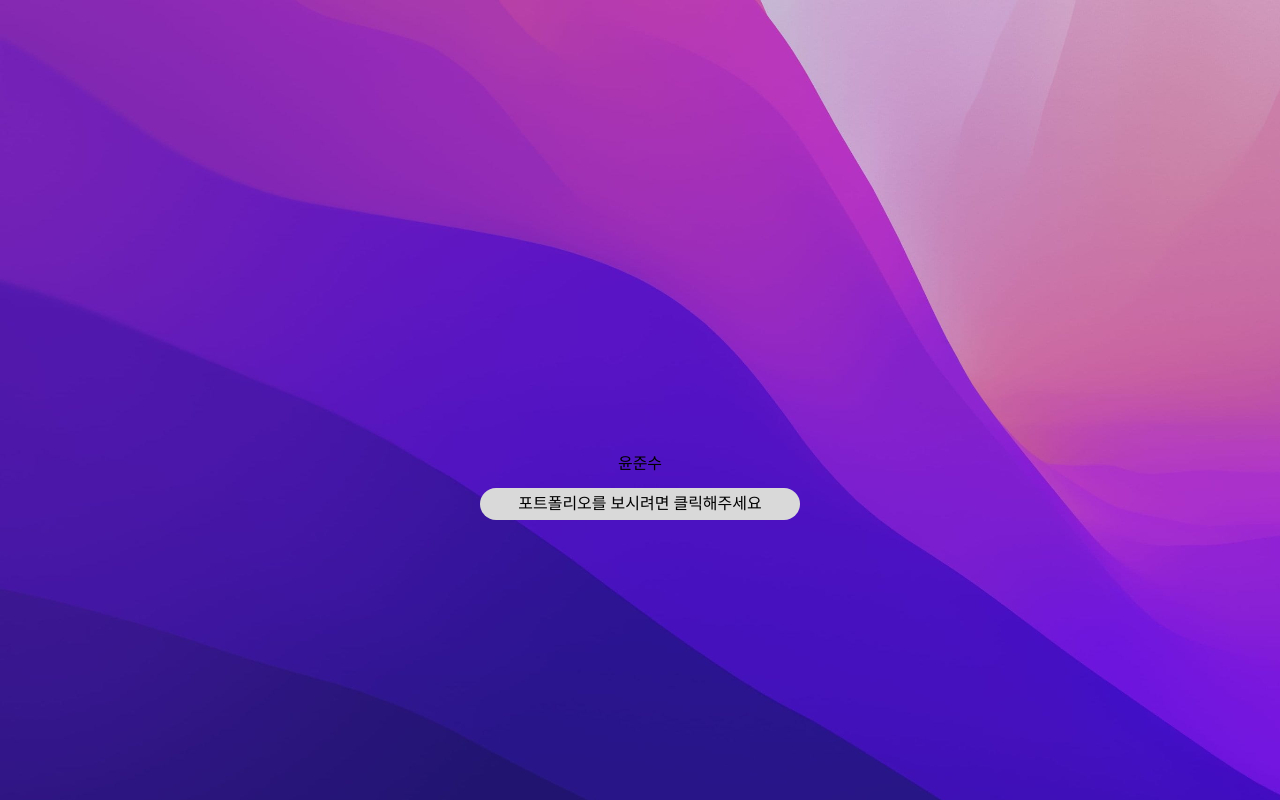
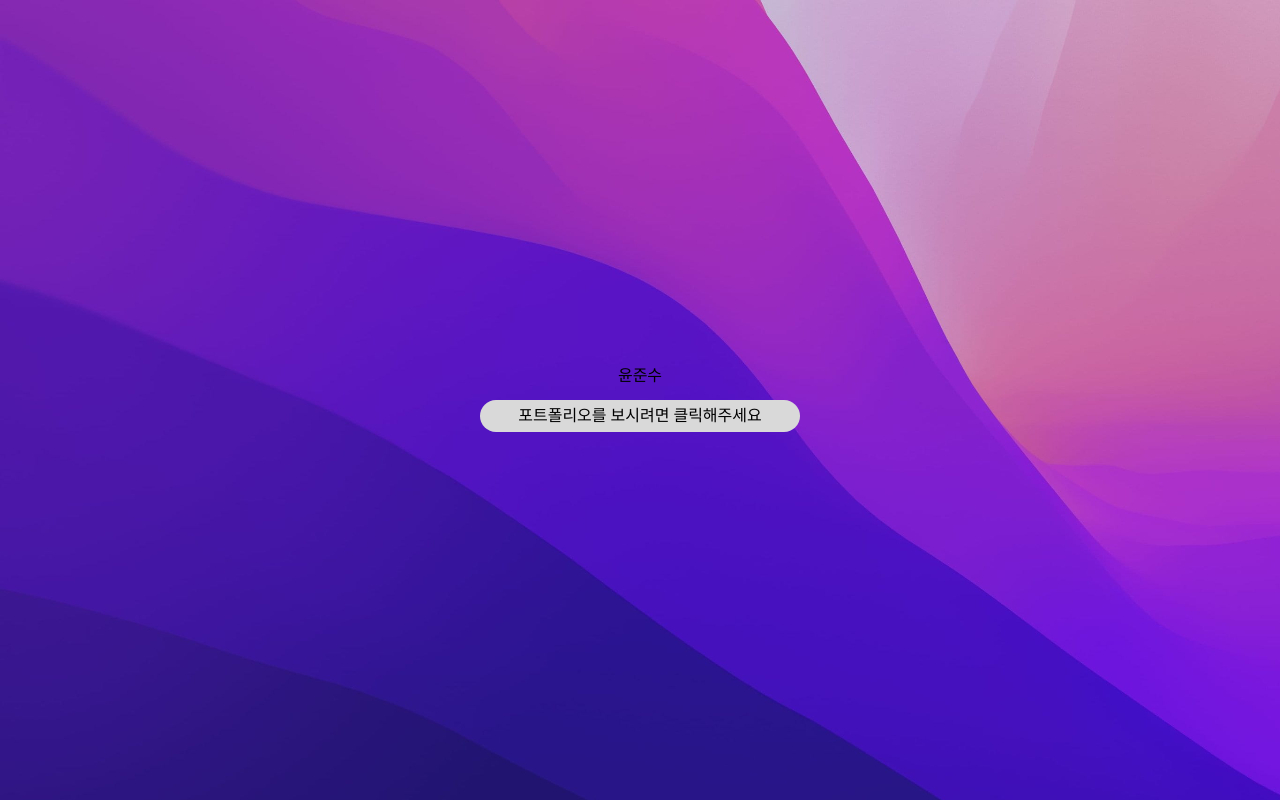
Before and after one commit to hoheesu/portfolio, a React (Vite) app: page / in a window 1280 px wide. Built offline with nearby package versions, Linux system fonts and the light colour scheme; some icons are missing.

Commit message:
Feat: Change Icon to image

```diff
--- a/src/components/UserIcon.tsx
+++ b/src/components/UserIcon.tsx
@@ -6,7 +6,7 @@ import { mixins } from "../styles/theme";
 function UserIcon() {
   return (
     <FlexBox>
-      <User icon="solar:user-bold" />
+      {/* <User icon="solar:user-bold" /> */}
       <h2>윤준수</h2>
       <ClickBox>
         <h3>포트폴리오를 보시려면 클릭해주세요</h3>
```
